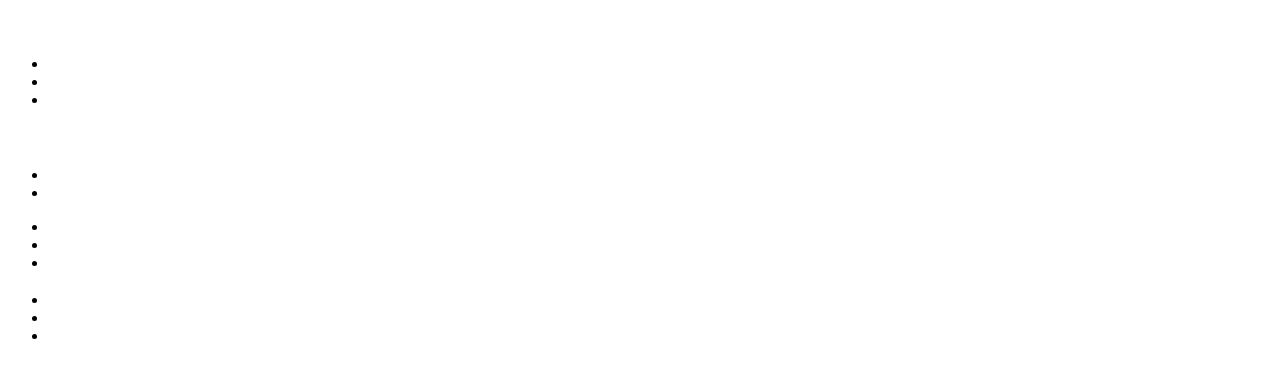
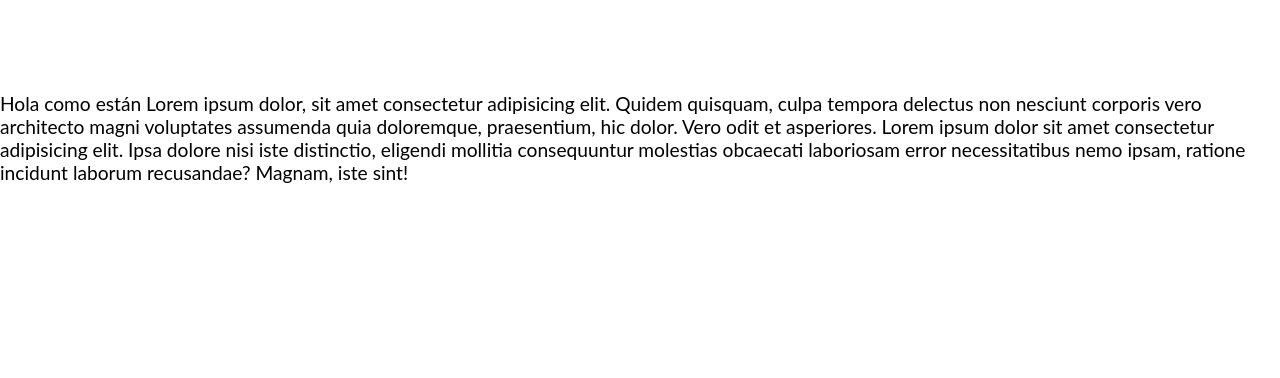
Before and after one commit to ecgalera/mi_proyecto_web, a plain HTML site: page index.html in a window 1280 px wide. Drawn offline with Linux system fonts and the light colour scheme.

Commit message:
"Tercer commit  CSS -Reset - GoobleFonts "

```diff
--- a/index.html
+++ b/index.html
@@ -9,6 +9,11 @@
     <meta name="keywords" content="">
 
     <link rel="stylesheet" href="/styles/misEstilos.css">
+    <link rel="preconnect" href="https://fonts.googleapis.com">
+<link rel="preconnect" href="https://fonts.gstatic.com" crossorigin>
+
+<link href="https://fonts.googleapis.com/css2? display=swap" rel="stylesheet">
+
     <script src="/js/misScripts.js"></script>
 
     <link rel="icon" href="">
@@ -34,7 +39,7 @@
     <section>
         <article>
             <h1></h1>
-            <p></p>
+            <p >Hola como están Lorem ipsum dolor, sit amet consectetur adipisicing elit. Quidem quisquam, culpa tempora delectus non nesciunt corporis vero architecto magni voluptates assumenda quia doloremque, praesentium, hic dolor. Vero odit et asperiores. Lorem ipsum dolor sit amet consectetur adipisicing elit. Ipsa dolore nisi iste distinctio, eligendi mollitia consequuntur molestias obcaecati laboriosam error necessitatibus nemo ipsam, ratione incidunt laborum recusandae? Magnam, iste sint!</p>
             <figure>
                 <img src="" alt=""><figcaption></figcaption>
             </figure>
--- a/styles/misEstilos.css
+++ b/styles/misEstilos.css
@@ -3,9 +3,17 @@
     class = bloque__elemento--modicación*/
 
 /*  dividiremos la hoja misEstilos.css en bloques utilizando comentarios para estableces dichas divisiones */
-
+/* voy a bajar estilos de letras de GoogleFonts */
+*{
+    margin: 0;
+    padding: 0;
+}
 /* INDEX.HTML */
-
+/* BODY */
+body{
+    font-family: 'Lato', sans-serif;
+    font-size: 1.2rem;
+}
 /* BLOQUE HEADER */
 
 
--- a/styles/misEstilosContacto.css
+++ b/styles/misEstilosContacto.css
@@ -0,0 +1,10 @@
+/* RESET */
+*{
+    margin: 0;
+    padding: 0;
+}
+/* BODY GOOGLE FONTS*/
+body{
+    font-family: 'Lato', sans-serif;
+    font-size: 1.2rem;
+}
--- a/styles/misEstilosProductos.css
+++ b/styles/misEstilosProductos.css
@@ -0,0 +1,10 @@
+/* RESET */
+*{
+    margin: 0;
+    padding: 0;
+}
+/* BODY GOOGLE FONTS*/
+body{
+    font-family: 'Lato', sans-serif;
+    font-size: 1.2rem;
+}
```
Also changed, not shown: pages/contacto.html (+3 -0 lines), pages/productos.html (+3 -0 lines), 2 other files.
